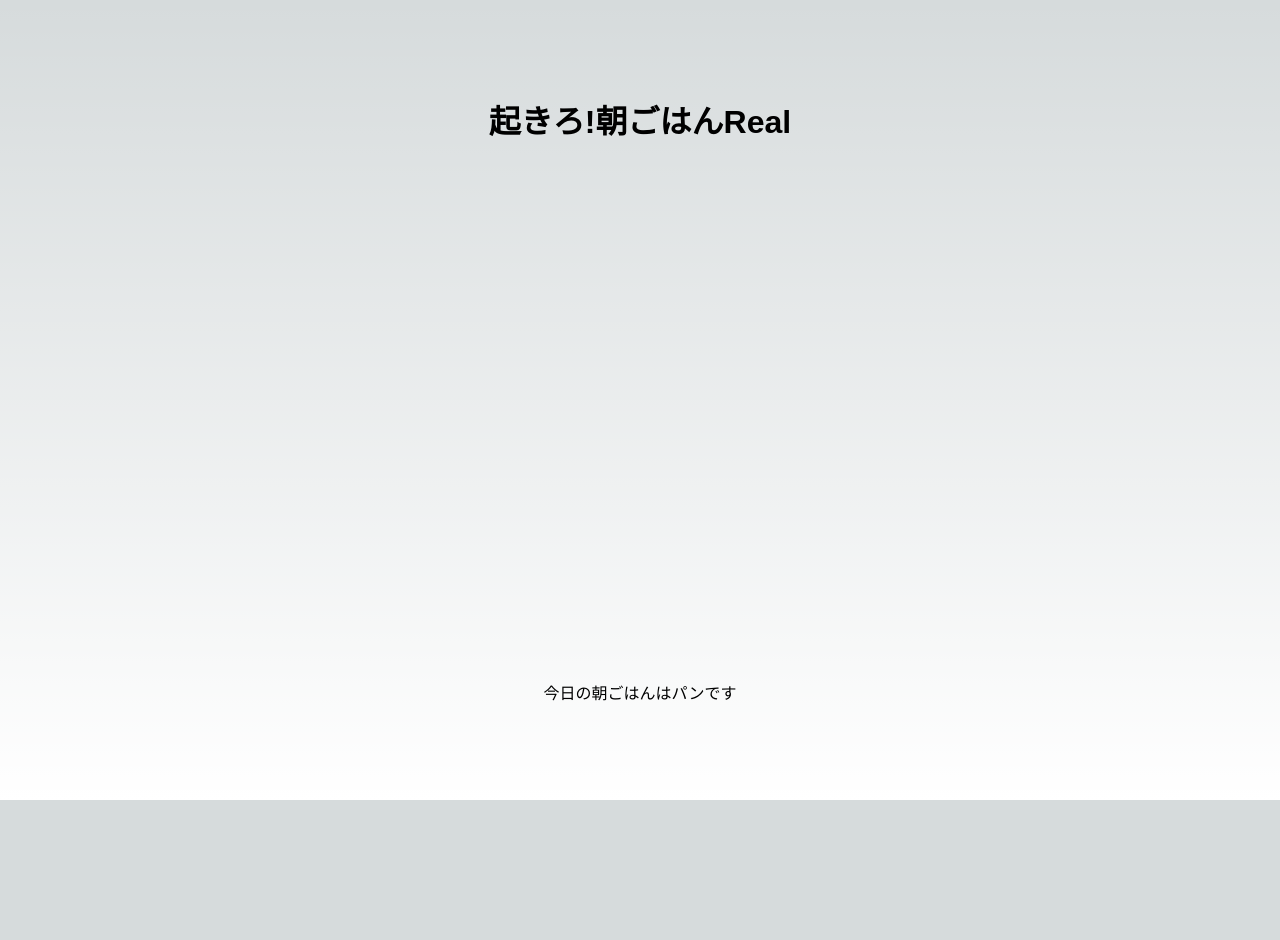
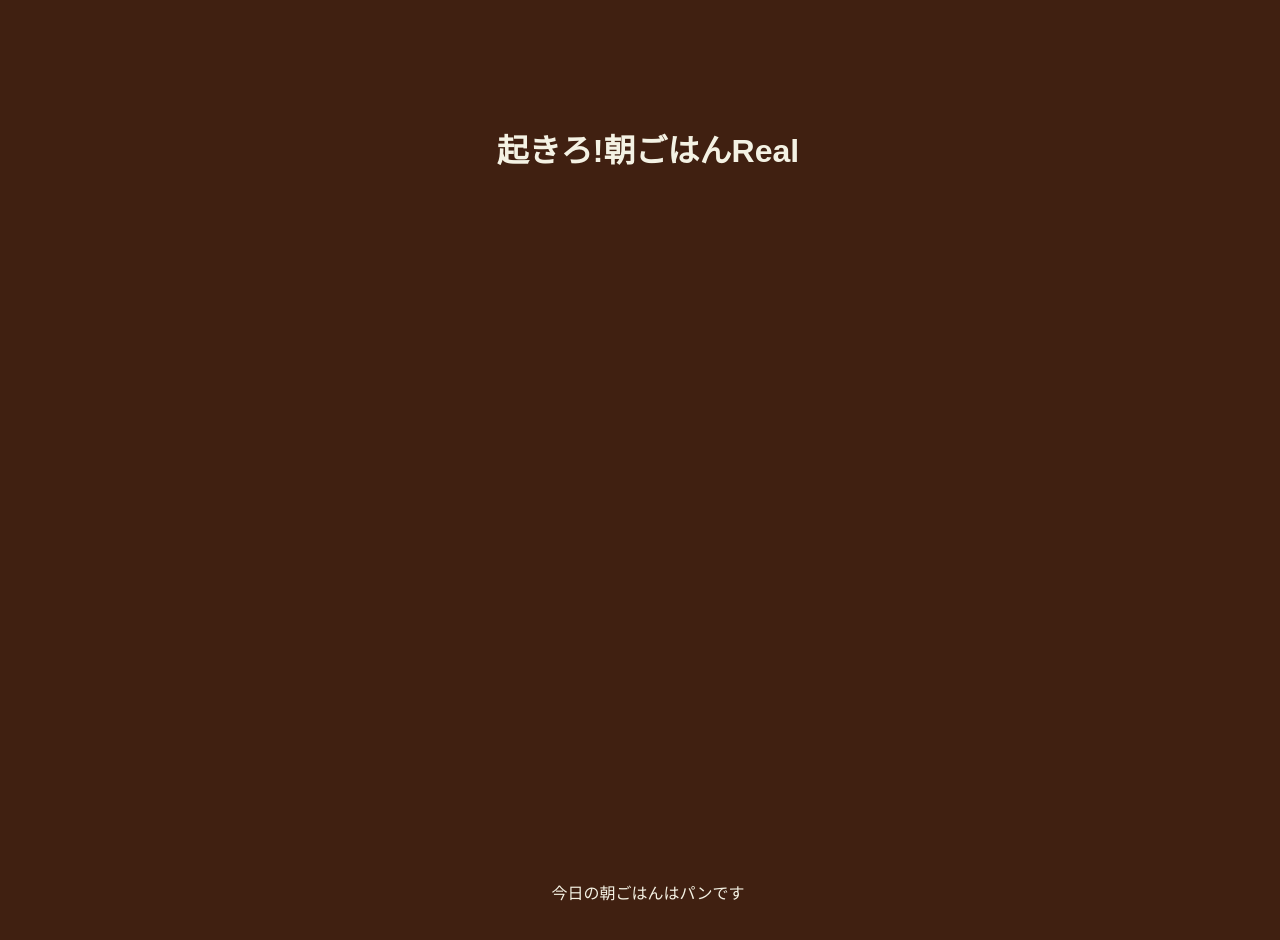
Before and after one commit to YukaChoco/noir, a Next.js app: page / in a window 1280 px wide. Shown: the top 940 px of the page. Before the commit the page ends 800 px from the top, so only its background shows below. Built offline with nearby package versions, Linux system fonts and the light colour scheme; a web font is replaced by a local one.

Commit message:
globals.cssで色を指定

```diff
--- a/app/globals.css
+++ b/app/globals.css
@@ -1,103 +1,19 @@
 :root {
-  --max-width: 1100px;
-  --border-radius: 12px;
-  --font-mono: ui-monospace, Menlo, Monaco, "Cascadia Mono", "Segoe UI Mono",
-    "Roboto Mono", "Oxygen Mono", "Ubuntu Monospace", "Source Code Pro",
-    "Fira Mono", "Droid Sans Mono", "Courier New", monospace;
-
-  --foreground-rgb: 0, 0, 0;
-  --background-start-rgb: 214, 219, 220;
-  --background-end-rgb: 255, 255, 255;
-
-  --primary-glow: conic-gradient(
-    from 180deg at 50% 50%,
-    #16abff33 0deg,
-    #0885ff33 55deg,
-    #54d6ff33 120deg,
-    #0071ff33 160deg,
-    transparent 360deg
-  );
-  --secondary-glow: radial-gradient(
-    rgba(255, 255, 255, 1),
-    rgba(255, 255, 255, 0)
-  );
-
-  --tile-start-rgb: 239, 245, 249;
-  --tile-end-rgb: 228, 232, 233;
-  --tile-border: conic-gradient(
-    #00000080,
-    #00000040,
-    #00000030,
-    #00000020,
-    #00000010,
-    #00000010,
-    #00000080
-  );
-
-  --callout-rgb: 238, 240, 241;
-  --callout-border-rgb: 172, 175, 176;
-  --card-rgb: 180, 185, 188;
-  --card-border-rgb: 131, 134, 135;
-}
-
-@media (prefers-color-scheme: dark) {
-  :root {
-    --foreground-rgb: 255, 255, 255;
-    --background-start-rgb: 0, 0, 0;
-    --background-end-rgb: 0, 0, 0;
-
-    --primary-glow: radial-gradient(rgba(1, 65, 255, 0.4), rgba(1, 65, 255, 0));
-    --secondary-glow: linear-gradient(
-      to bottom right,
-      rgba(1, 65, 255, 0),
-      rgba(1, 65, 255, 0),
-      rgba(1, 65, 255, 0.3)
-    );
-
-    --tile-start-rgb: 2, 13, 46;
-    --tile-end-rgb: 2, 5, 19;
-    --tile-border: conic-gradient(
-      #ffffff80,
-      #ffffff40,
-      #ffffff30,
-      #ffffff20,
-      #ffffff10,
-      #ffffff10,
-      #ffffff80
-    );
-
-    --callout-rgb: 20, 20, 20;
-    --callout-border-rgb: 108, 108, 108;
-    --card-rgb: 100, 100, 100;
-    --card-border-rgb: 200, 200, 200;
-  }
-}
-
-* {
-  box-sizing: border-box;
-  padding: 0;
-  margin: 0;
+  --primary: #402011;
+  --secondary: #605B58;
+  --light: #F4F2E4;
 }
 
 html,
 body {
-  max-width: 100vw;
+  width: 100vw;
+  min-height: 100vh;
   overflow-x: hidden;
 }
 
 body {
-  color: rgb(var(--foreground-rgb));
-  background: linear-gradient(
-      to bottom,
-      transparent,
-      rgb(var(--background-end-rgb))
-    )
-    rgb(var(--background-start-rgb));
-}
-
-a {
-  color: inherit;
-  text-decoration: none;
+  color: var(--light);
+  background: var(--primary);
 }
 
 @media (prefers-color-scheme: dark) {
```
